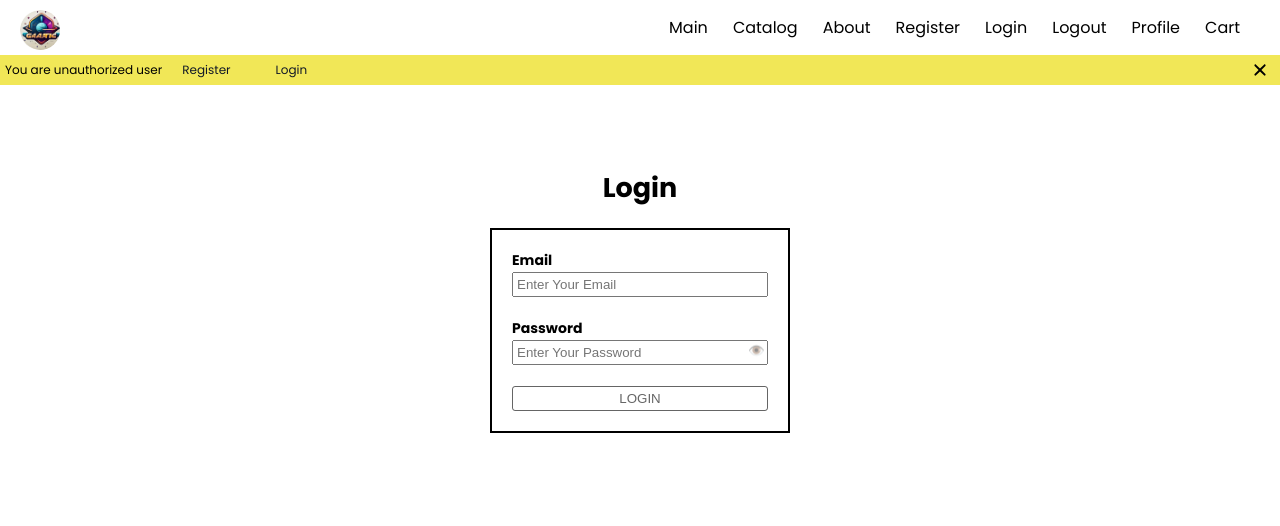
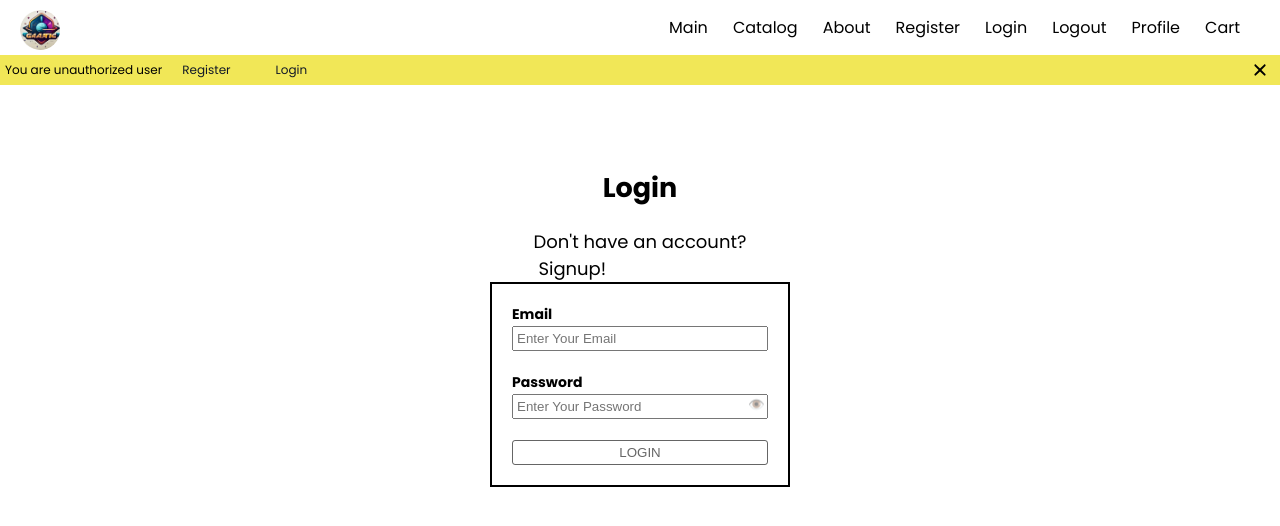
Before and after one commit to peregreenus/DEVS-eCommerce-App, a React app: page /login in a window 1280 px wide. Shown: the top 526 px of the page. Built offline with nearby package versions, Linux system fonts and the light colour scheme; no server answers.

Commit message:
feat: add link to registration page

```diff
--- a/src/view/pages/Login/Login.tsx
+++ b/src/view/pages/Login/Login.tsx
@@ -1,4 +1,5 @@
 import React from 'react';
+import { Link } from 'react-router-dom';
 import Header from '../../components/common/header/header';
 import LoginForm from '../../components/LoginForm/LoginForm';
 import * as classes from './Login.module.css';
@@ -10,6 +11,12 @@ function Login({ state, setState }: MainProps) {
       <Header state={state} setState={setState} />
       <div className={classes.loginPage}>
         <h2>Login</h2>
+        <div className={classes.linkContainer}>
+          <p>Don&apos;t have an account? </p>
+          <Link className={classes.link} to="/signup">
+            &nbsp;Signup!
+          </Link>
+        </div>
         <LoginForm />
       </div>
     </>
```
